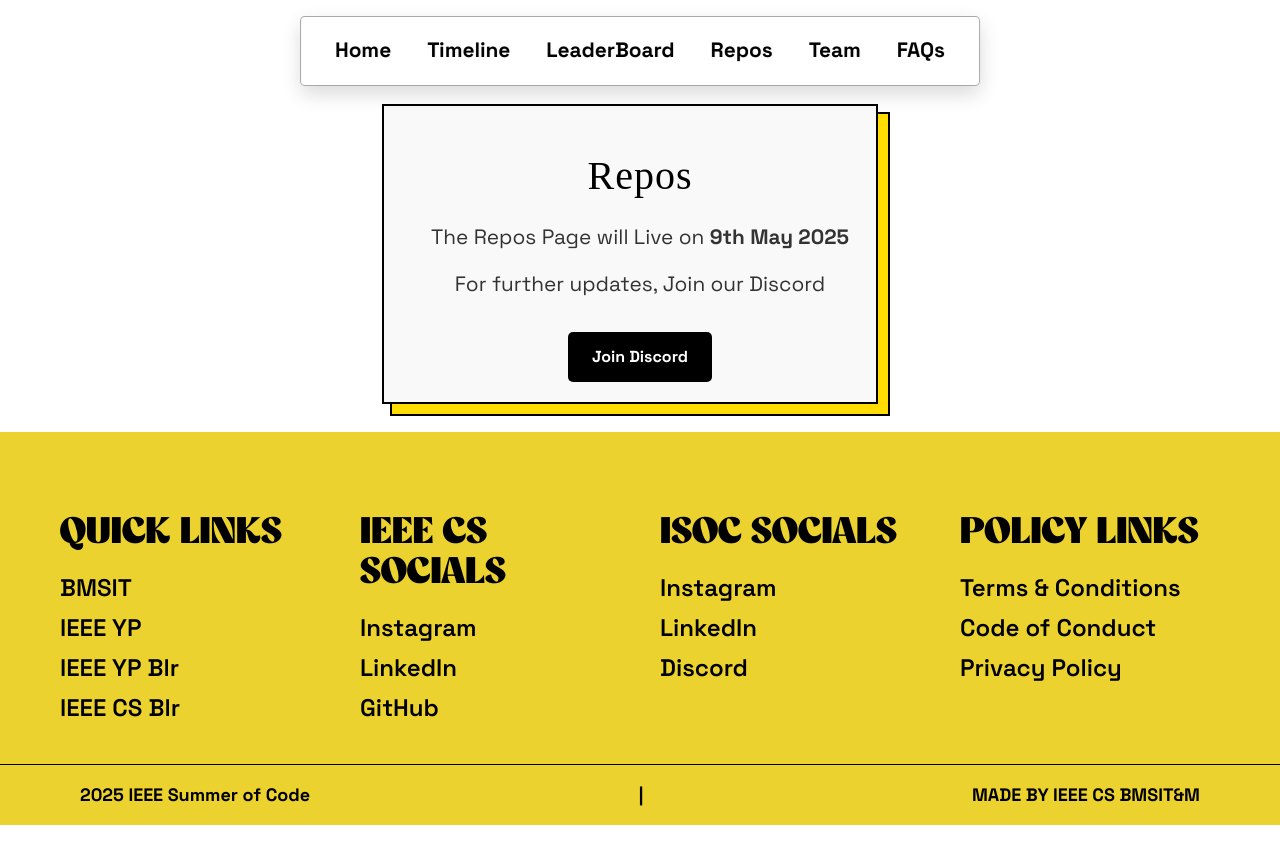
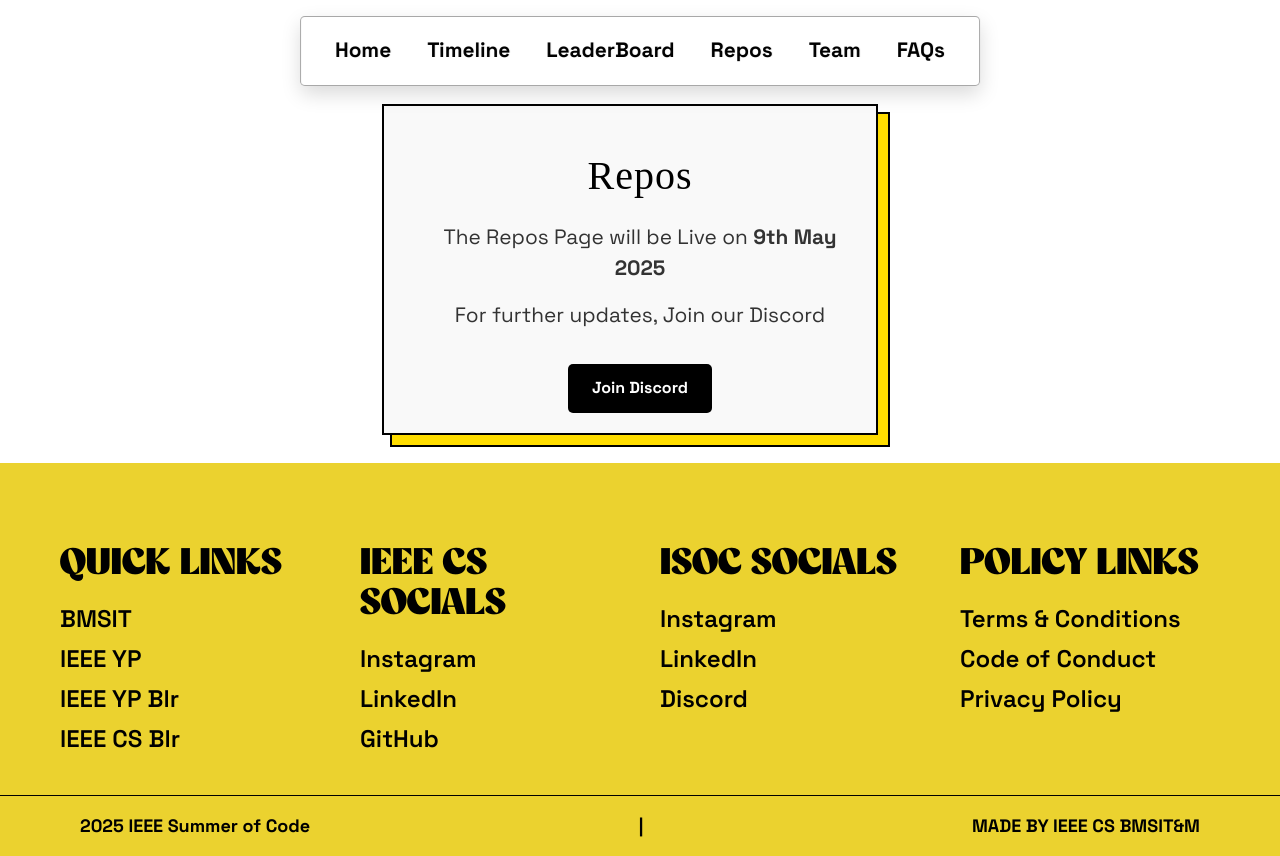
Before and after one commit to ieee-cs-bmsit/ISoC2025, a React (Vite) app: page /repos in a window 1280 px wide. Before the commit the page ends 825 px from the top, so only its background shows below. Built offline with nearby package versions, Linux system fonts and the light colour scheme; a web font is replaced by a local one.

Commit message:
Error resolved

```diff
--- a/src/components/Hero.jsx
+++ b/src/components/Hero.jsx
@@ -36,11 +36,11 @@ const Hero = () => {
                         px-6 sm:px-8 md:px-6 lg:px-10
                         shadow-[8px_8px_0px_-2px_rgba(235,_210,_47,_1)] border-2 border-black"
                     >
-                        <p className='text-xs sm:text-lg'>
-                            <a href="https://unstop.com/p/ieee-summer-of-code-bms-insitute-of-technology-and-management-1469982" target='_blank' rel="noopener noreferrer">
-                                REGISTER
-                            </a>
-                        </p>
+                        <a href="https://unstop.com/p/ieee-summer-of-code-bms-insitute-of-technology-and-management-1469982" target='_blank' rel="noopener noreferrer">
+                            <p className='text-xs sm:text-lg'>
+                                  REGISTER
+                            </p>
+                        </a>
                     </button>
 
                     <button
--- a/src/pages/Leaderboard.jsx
+++ b/src/pages/Leaderboard.jsx
@@ -25,7 +25,7 @@ const Leaderboard = () => {
           transition={{ duration: 0.8 }}   // Animation duration: 0.8 seconds
         >
           <h1 style={{letterSpacing:1}}>LeaderBoard</h1>
-          <p> The LeaderBoard Page will Live on <span> 15th May 2025</span></p>
+          <p> The LeaderBoard Page will be Live on <span> 15th May 2025</span></p>
           <p> For further updates, Join our Discord</p>
           <button><a href='https://discord.com/invite/apYEaEq4'>Join Discord</a></button>
         </motion.div>
--- a/src/pages/Repospage.jsx
+++ b/src/pages/Repospage.jsx
@@ -24,7 +24,7 @@ const Repospage = () => {
           transition={{ duration: 0.8 }}   // Animation duration: 0.8 seconds
         >
           <h1 style={{letterSpacing:1}}>Repos</h1>
-          <p> The Repos Page will Live on <span> 9th May 2025</span></p>
+          <p> The Repos Page will be Live on <span> 9th May 2025</span></p>
           <p> For further updates, Join our Discord</p>
           <button><a href='https://discord.com/invite/apYEaEq4'>Join Discord</a></button>
         </motion.div>
```
